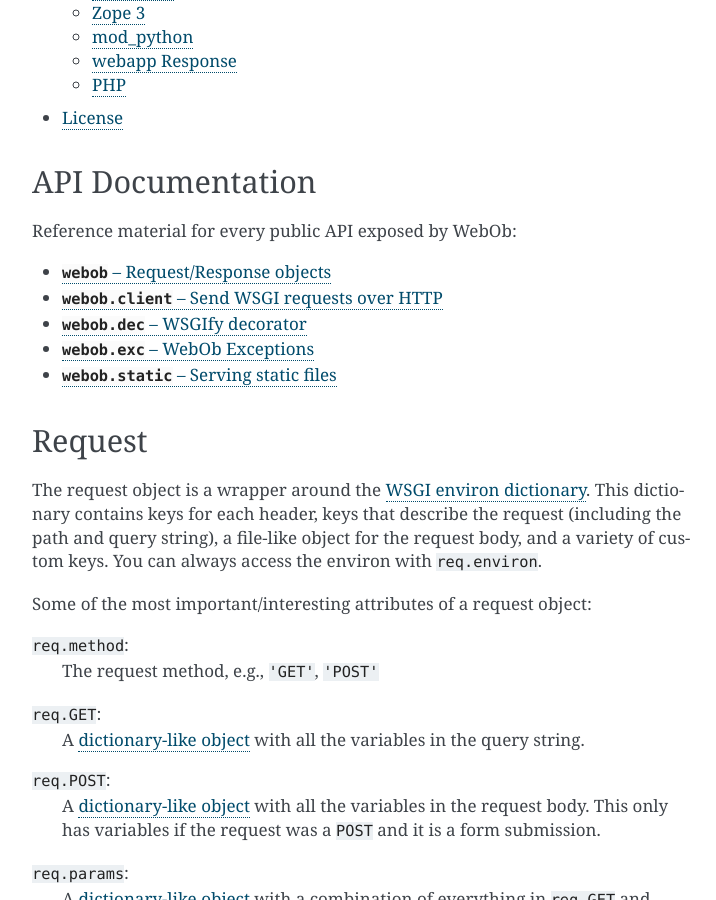
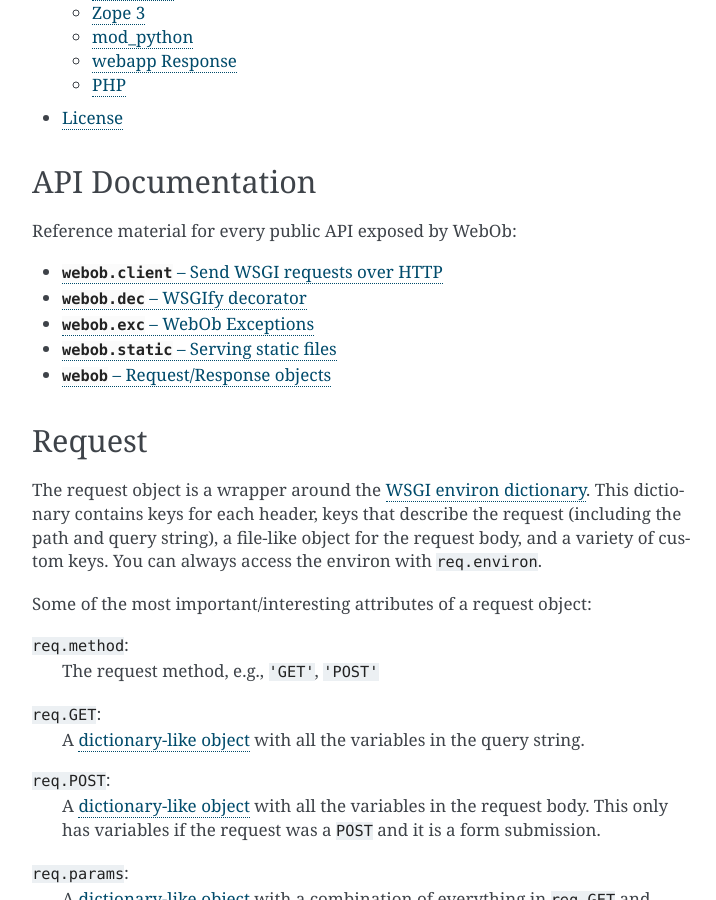
Before and after one commit to Pylons/webob, a Sphinx documentation site: the page built from docs/index.txt, in a window 1280 px wide and 900 px high, scrolled down 618 px. Shown: the whole window, without its empty margins (388-1104 px from the left). Built offline with Sphinx 7.4.7, drawn with Linux system fonts in a browser that asks for light colours; part of the change alters nothing that is shown.

```diff
--- a/docs/index.txt
+++ b/docs/index.txt
@@ -29,8 +29,7 @@ Reference material for every public API exposed by WebOb:
    :maxdepth: 1
    :glob:
 
-   modules/webob
-   modules/*
+   api/*
 
 
 Request
```
Also changed, not shown: docs/api/client.txt (renamed from docs/modules/client.txt), docs/api/dec.txt (renamed from docs/modules/dec.txt), docs/api/exceptions.txt (renamed from docs/modules/exceptions.txt), docs/api/static.txt (renamed from docs/modules/static.txt), docs/api/webob.txt (renamed from docs/modules/webob.txt).
